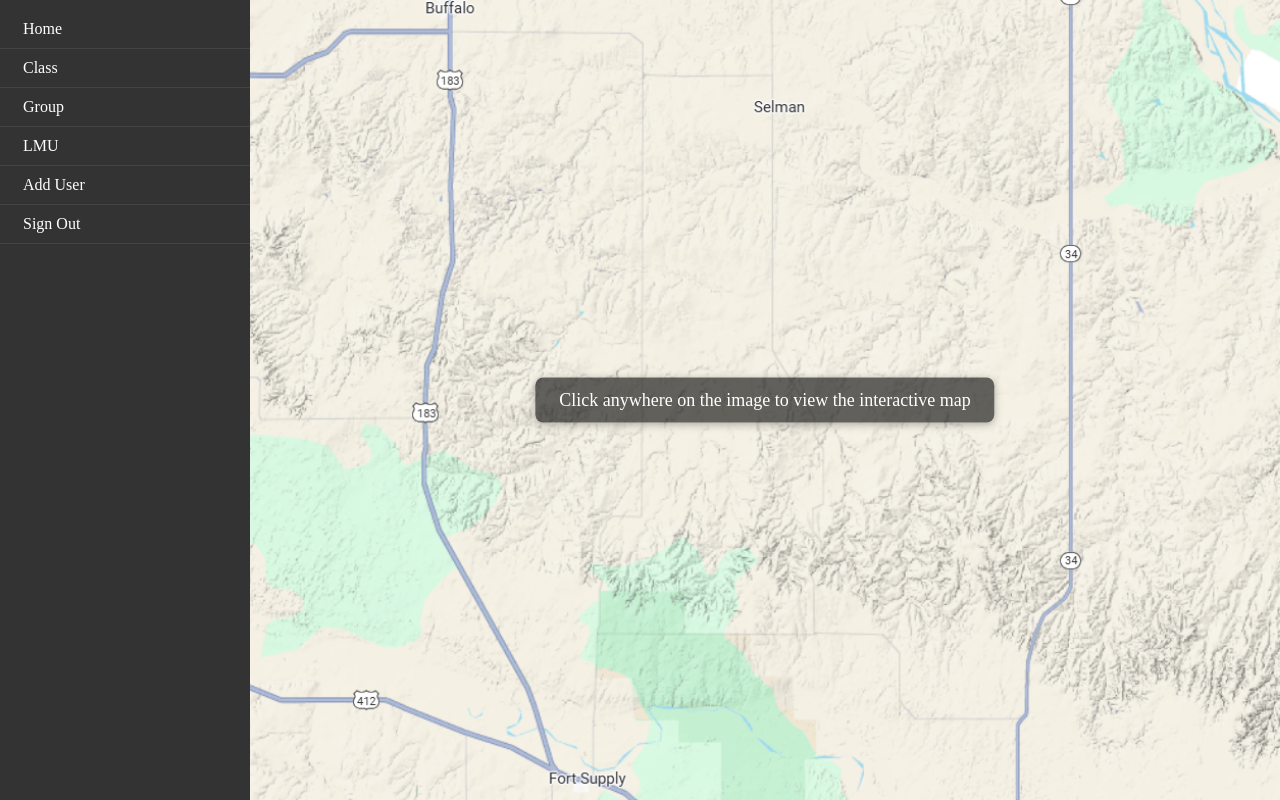
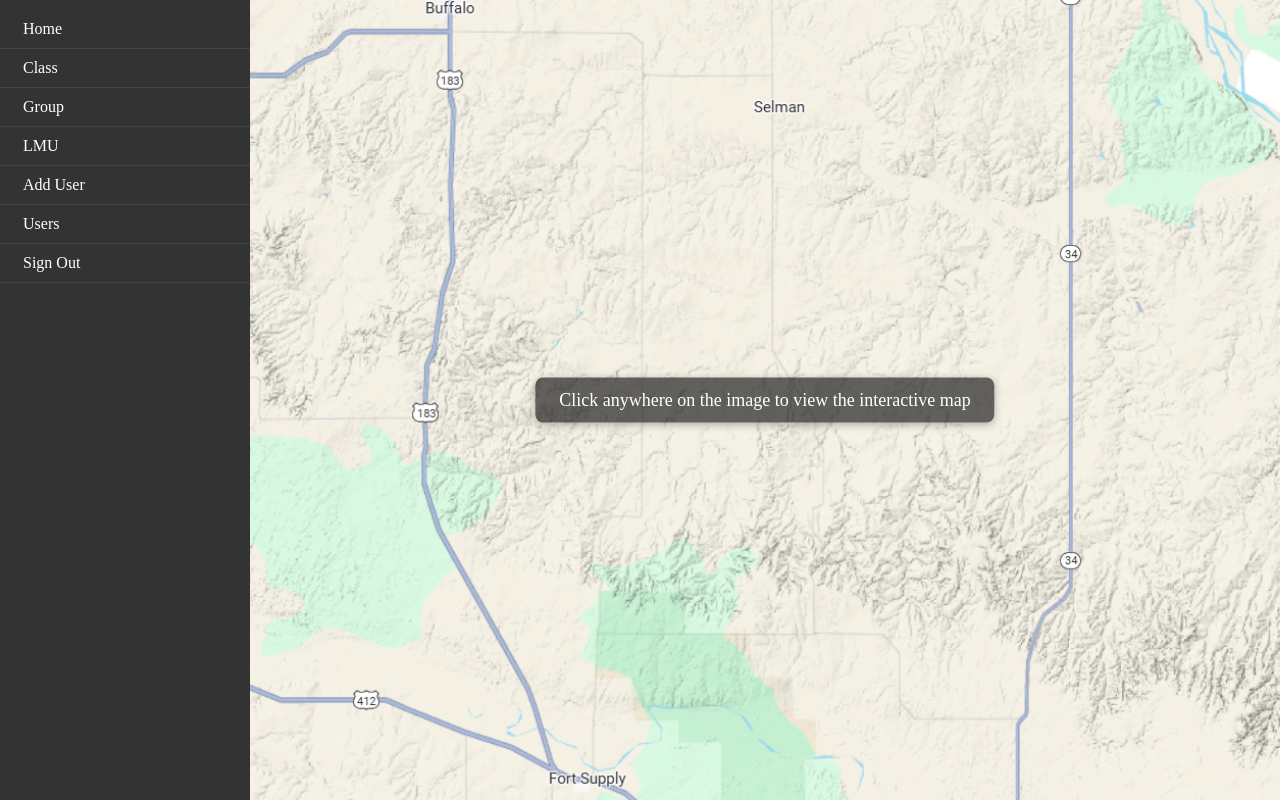
Before and after one commit to vsaikrishnarao/USDA, a Vue app in the folder src/frontend/: page /home in a window 1280 px wide. Built offline with nearby package versions, Linux system fonts and the light colour scheme; no server answers; sample sign-in values are in the browser's storage; what proj4 would draw is missing.

Commit message:
Added DisplayUsers functionality

```diff
--- a/src/frontend/src/components/SideNav.vue
+++ b/src/frontend/src/components/SideNav.vue
@@ -44,6 +44,14 @@
             </span>
           </a>
         </li>
+        <li class="menu-item">
+          <a href="#" @click="displayUsers">
+            <span class="icon-text">
+              <i class="fa fa-map"></i>
+              <span class="link-text">Users</span>
+            </span>
+          </a>
+        </li>
       </template>
 
       <!-- Always show Sign Out -->
@@ -82,6 +90,9 @@ export default {
     },
     addUser() {
       this.$emit("changeView","addUser");
+    },
+    displayUsers() {
+      this.$emit("changeView","displayUsers");
     },
     logout() {
       sessionStorage.clear();
--- a/src/frontend/src/views/HomePage.vue
+++ b/src/frontend/src/views/HomePage.vue
@@ -17,6 +17,7 @@ import ViewClass from "../views/ViewClass.vue";
 import ViewGroup from "../views/ViewGroup.vue";
 import ViewLmu from "../views/ViewLmu.vue";
 import AddUser from "../views/AddUser.vue";
+import DisplayUsers from "../views/DisplayUsers.vue";
 
 export default {
   name: "HomePage",
@@ -26,7 +27,8 @@ export default {
     ViewClass,
     ViewGroup,
     ViewLmu,
-    AddUser
+    AddUser,
+    DisplayUsers
   },
   data() {
     return {
@@ -44,6 +46,8 @@ export default {
           return "ViewLmu";
         case "addUser":
           return "AddUser";
+        case "displayUsers":
+          return "DisplayUsers";
         default:
           return "MapView";
       }
```
